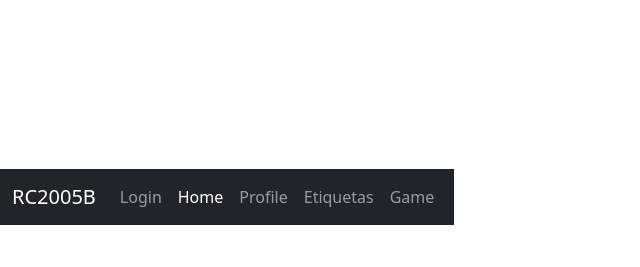
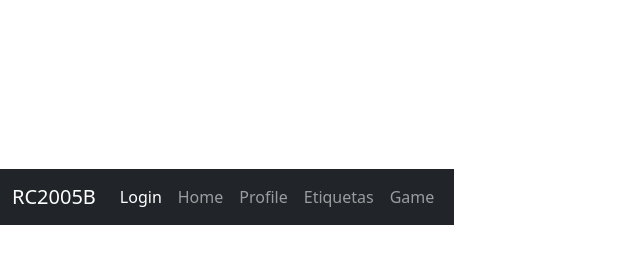
Before and after one commit to Gladys-07/Pr-ctica-con-HTML, a website built with Vite: page pagina-juego/pages/index.html in a window 1280 px wide. Shown: the part 203-470 px from the top of the page, 0-640 px from the left. Built offline with nearby package versions, Linux system fonts and the light colour scheme.

Commit message:
cambios pages

```diff
--- a/pagina-juego/pages/index.html
+++ b/pagina-juego/pages/index.html
@@ -21,8 +21,8 @@
       </button>
       <div class="collapse navbar-collapse" id="navbarNav">
         <ul class="navbar-nav">
-          <li class="nav-item"><a class="nav-link" href="index.html">Login</a></li>
-          <li class="nav-item"><a class="nav-link active" href="home.html">Home</a></li>
+          <li class="nav-item"><a class="nav-link active" href="index.html">Login</a></li>
+          <li class="nav-item"><a class="nav-link " href="home.html">Home</a></li>
           <li class="nav-item"><a class="nav-link" href="profile.html">Profile</a></li>
           <li class="nav-item"><a class="nav-link" href="tags.html">Etiquetas</a></li>
           <li class="nav-item"><a class="nav-link" href="game/index.html">Game</a></li>
```
Also changed, not shown: pagina-juego/pages/game/index.html (+2 -2 lines), pagina-juego/pages/profile.html (+2 -2 lines), pagina-juego/pages/tags.html (+2 -2 lines).
